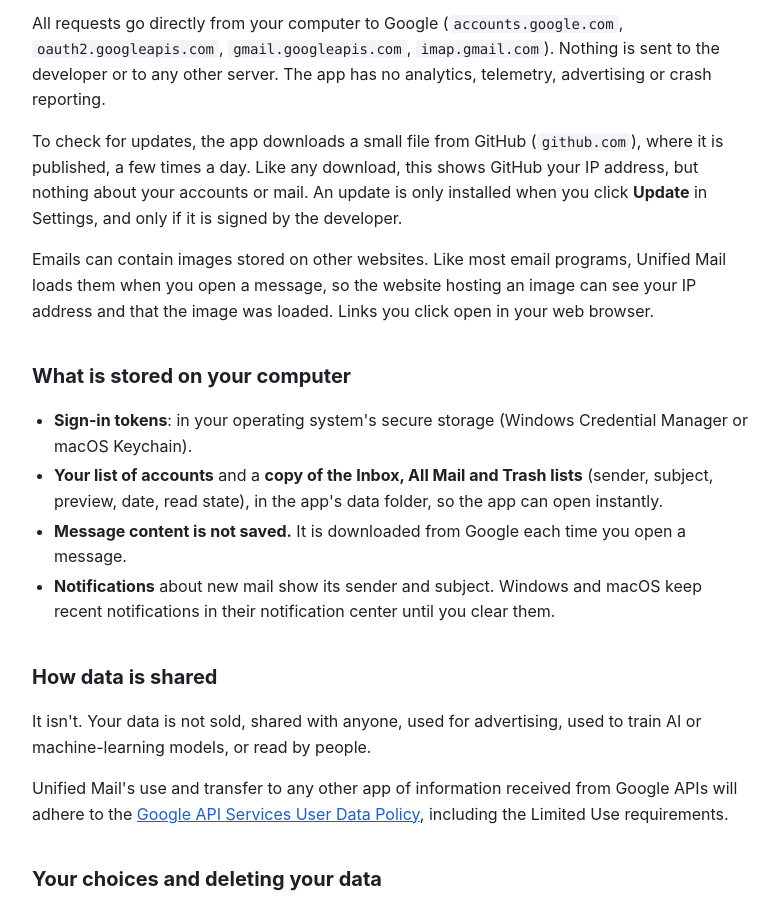
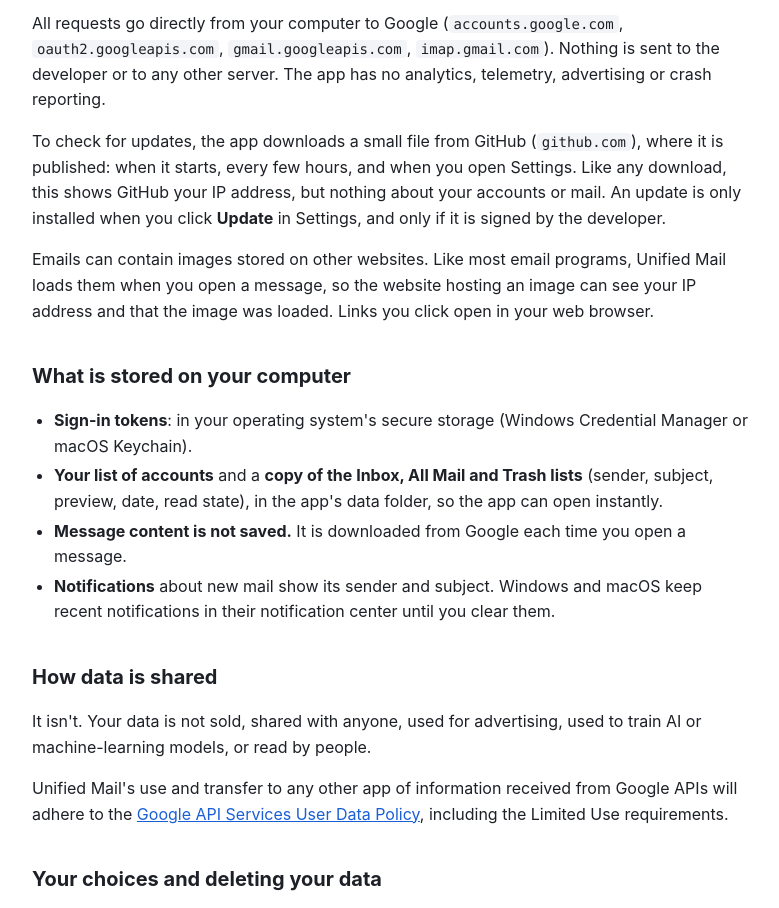
Before and after one commit to andeliseev/andeliseev.github.io, a plain HTML site: page unified-mail/privacy.html in a window 1280 px wide. Shown: the part 820-1728 px from the top of the page, without its empty margins (248-1027 px from the left). Drawn offline with Linux system fonts and the light colour scheme.

Commit message:
Website: when the app checks for updates
The privacy policy now says the app checks GitHub when it starts, every few hours, and when you open Settings.

```diff
--- a/unified-mail/privacy.html
+++ b/unified-mail/privacy.html
@@ -46,7 +46,8 @@
     </p>
     <p>
       To check for updates, the app downloads a small file from GitHub (<code>github.com</code>),
-      where it is published, a few times a day. Like any download, this shows GitHub your IP address,
+      where it is published: when it starts, every few hours, and when you open Settings.
+      Like any download, this shows GitHub your IP address,
       but nothing about your accounts or mail. An update is only installed when you click
       <strong>Update</strong> in Settings, and only if it is signed by the developer.
     </p>
```
